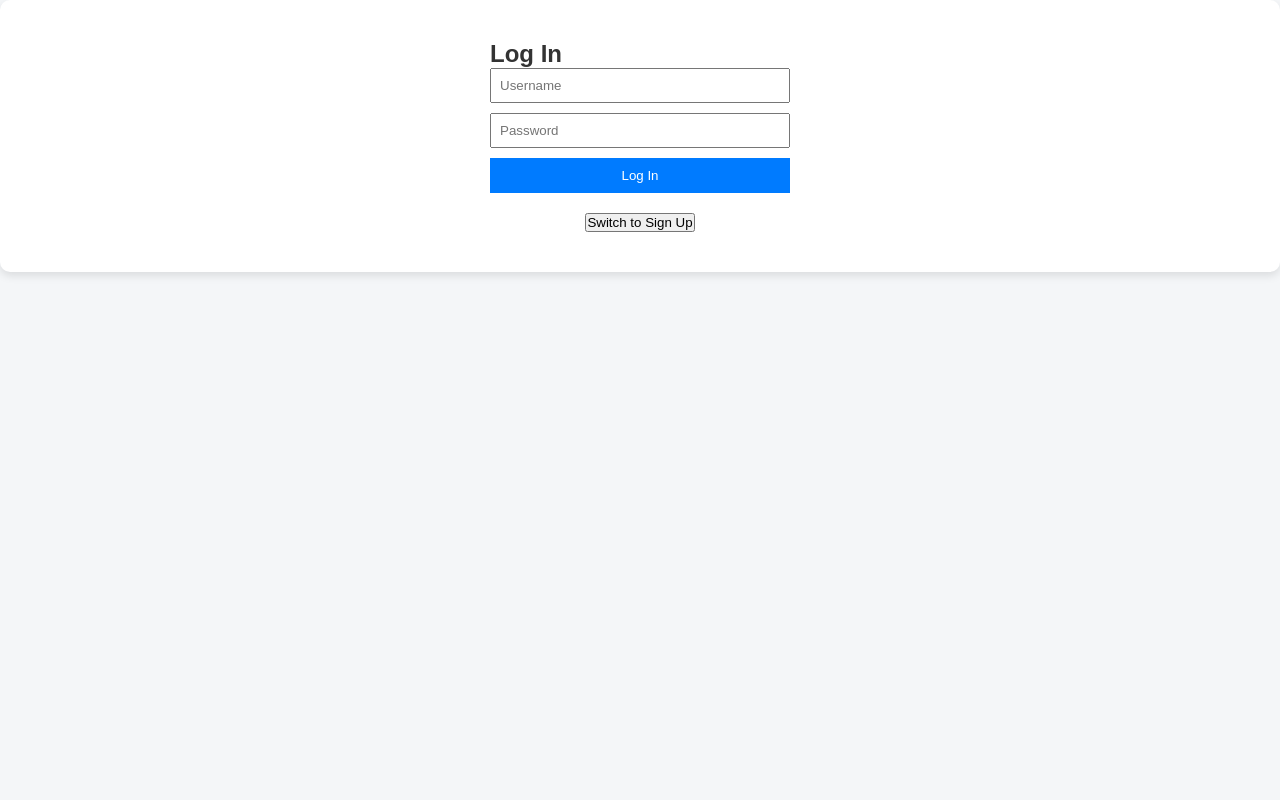
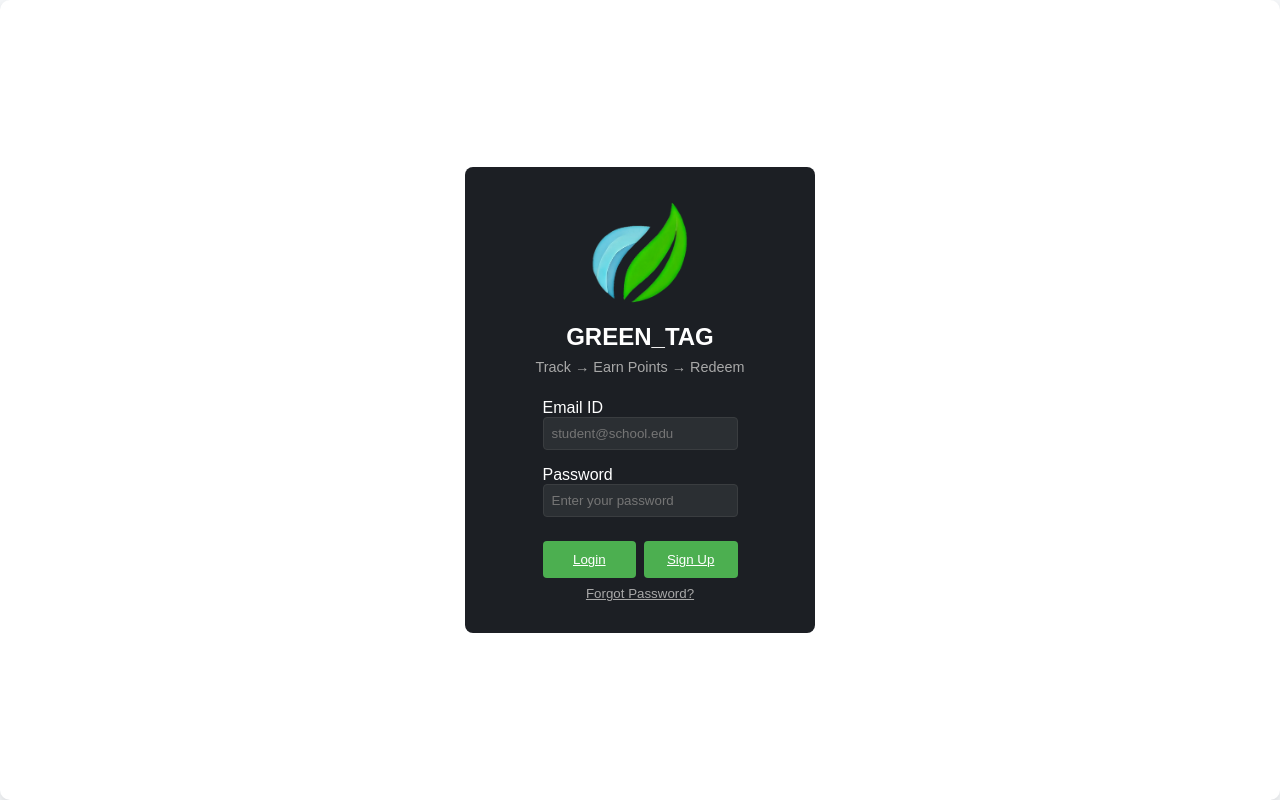
Before and after one commit to akayy-dev/HackRPIProject, a React (Create React App) app in the folder frontend/: page / in a window 1280 px wide. Built offline with nearby package versions, Linux system fonts and the light colour scheme.

Commit message:
updated auth container

```diff
--- a/frontend/src/App.js
+++ b/frontend/src/App.js
@@ -10,19 +10,14 @@ import AuthForm from './components/auth/AuthForm';
 import './styles/App.css';
 
 const App = () => {
-  // Initialize login state based on session storage
   const [isLoggedIn, setIsLoggedIn] = useState(sessionStorage.getItem('user') !== null);
-  const [formType, setFormType] = useState('login'); // Toggle between login and signup
   const [notification, setNotification] = useState({ message: '', type: '' });
 
-  // Mock credentials for demonstration (for login form validation)
   const correctUsername = 'user';
   const correctPassword = 'password';
 
-  // Handle form submission for login/signup
-  const handleAuthSubmit = ({ username, password }) => {
+  const handleAuthSubmit = ({ username, password }, formType) => {
     if (formType === 'login') {
-      // Mock login validation
       if (username === correctUsername && password === correctPassword) {
         sessionStorage.setItem('user', username);
         setIsLoggedIn(true);
@@ -31,23 +26,16 @@ const App = () => {
         setNotification({ message: 'Incorrect username or password', type: 'error' });
       }
     } else if (formType === 'signup') {
-      // Mock signup action (you could add actual signup logic here)
       sessionStorage.setItem('user', username);
       setIsLoggedIn(true);
       setNotification({ message: 'Signup successful!', type: 'success' });
     }
   };
 
-  // Logout function to clear session and update state
   const handleLogout = () => {
-    sessionStorage.removeItem('user'); // Clear user data from storage
-    setIsLoggedIn(false); // Update login state
+    sessionStorage.removeItem('user');
+    setIsLoggedIn(false);
     setNotification({ message: 'Logged out successfully.', type: 'success' });
-  };
-
-  // Toggle between login and signup forms
-  const toggleFormType = () => {
-    setFormType((prevType) => (prevType === 'login' ? 'signup' : 'login'));
   };
 
   return (
@@ -63,10 +51,7 @@ const App = () => {
         </>
       ) : (
         <div className="auth-container">
-          <AuthForm onSubmit={handleAuthSubmit} formType={formType} setNotification={setNotification} />
-          <button onClick={toggleFormType}>
-            {formType === 'login' ? 'Switch to Sign Up' : 'Switch to Log In'}
-          </button>
+          <AuthForm onSubmit={handleAuthSubmit} setNotification={setNotification} />
           {notification.message && <p className={`notification ${notification.type}`}>{notification.message}</p>}
         </div>
       )}
--- a/frontend/src/components/auth/AuthForm.js
+++ b/frontend/src/components/auth/AuthForm.js
@@ -1,49 +1,61 @@
+// src/components/auth/AuthForm.js
+
 import React, { useState } from 'react';
+import PropTypes from 'prop-types';
 import '../../styles/authForm.css';
 
-const AuthForm = ({ onSubmit, formType, setNotification }) => {
+const AuthForm = ({ onSubmit, setNotification }) => {
   const [username, setUsername] = useState('');
   const [password, setPassword] = useState('');
-  const [confirmPassword, setConfirmPassword] = useState('');
 
-  const handleSubmit = (e) => {
+  const handleSubmit = (e, formType) => {
     e.preventDefault();
-    if (formType === 'signup' && password !== confirmPassword) {
-      setNotification({ message: 'Passwords do not match!', type: 'error' });
-      return;
-    }
-    onSubmit({ username, password });
+    onSubmit({ username, password }, formType);
   };
 
   return (
     <div className="auth-form">
-      <h2>{formType === 'login' ? 'Log In' : 'Sign Up'}</h2>
+      <img src="/image.png" alt="Logo" className="auth-logo" />
+      <h2>GREEN_TAG</h2>
+      <p>Track → Earn Points → Redeem</p>
+      <form>
+        <div className="input-group">
+          <label>Email ID</label>
           <input
             type="text"
-        placeholder="Username"
             value={username}
             onChange={(e) => setUsername(e.target.value)}
-        required
+            placeholder="student@school.edu"
           />
+        </div>
+        <div className="input-group">
+          <label>Password</label>
           <input
             type="password"
-        placeholder="Password"
             value={password}
             onChange={(e) => setPassword(e.target.value)}
-        required
+            placeholder="Enter your password"
           />
-      {formType === 'signup' && (
-        <input
-          type="password"
-          placeholder="Confirm Password"
-          value={confirmPassword}
-          onChange={(e) => setConfirmPassword(e.target.value)}
-          required
-        />
-      )}
-      <button onClick={handleSubmit}>{formType === 'login' ? 'Log In' : 'Sign Up'}</button>
+        </div>
+        <div className="button-group">
+          <button type="button" onClick={(e) => handleSubmit(e, 'login')} className="auth-submit">
+            Login
+          </button>
+          <button type="button" onClick={(e) => handleSubmit(e, 'signup')} className="auth-submit">
+            Sign Up
+          </button>
+        </div>
+      </form>
+      <button onClick={() => setNotification({ message: 'Forgot password?', type: 'info' })}>
+        Forgot Password?
+      </button>
     </div>
   );
 };
 
+AuthForm.propTypes = {
+  onSubmit: PropTypes.func.isRequired,
+  setNotification: PropTypes.func.isRequired,
+};
+
 export default AuthForm;
--- a/frontend/src/pages/HomePage.js
+++ b/frontend/src/pages/HomePage.js
@@ -3,7 +3,7 @@
 import React, { useState, useEffect } from 'react';
 import TripForm from '../components/emissions/TripForm';
 import LocationTable from '../components/home/LocationTable.js';
-import LocationDisplay from '../components/home/locationDisplay.js';
+import LocationDisplay from '../components/home/LocationDisplay.js';
 import { getGeolocation, fetchLocationData } from '../services/locationService';
 
 const HomePage = () => {
--- a/frontend/src/styles/authForm.css
+++ b/frontend/src/styles/authForm.css
@@ -1,19 +1,81 @@
+/* src/components/auth/AuthForm.css */
+
+.auth-container {
+  display: flex;
+  align-items: center;
+  justify-content: center;
+  height: 100vh;
+  background-color: #1c1f24;
+}
+
 .auth-form {
   display: flex;
   flex-direction: column;
-    width: 300px;
-    margin: 0 auto;
+  align-items: center;
+  background-color: #1c1f24;
+  padding: 2rem;
+  border-radius: 8px;
+  color: #fff;
+  width: 350px;
 }
 
-  .auth-form input {
-    margin-bottom: 10px;
-    padding: 8px;
+.auth-logo {
+  width: 100px;
+  height: auto;
+  margin-bottom: 1rem;
 }
 
-  .auth-form button {
-    padding: 10px;
-    background-color: #007bff;
+h2 {
+  font-size: 1.5rem;
+  margin-bottom: 0.5rem;
+}
+
+p {
+  font-size: 0.9rem;
+  color: #a8a8a8;
+  margin-bottom: 1.5rem;
+}
+
+.input-group {
+  display: flex;
+  flex-direction: column;
+  margin-bottom: 1rem;
+  width: 100%;
+}
+
+input {
+  padding: 0.5rem;
+  border-radius: 4px;
+  border: 1px solid #3a3d40;
+  background-color: #2b2f33;
+  color: #fff;
+}
+
+.button-group {
+  display: flex;
+  justify-content: space-between;
+  width: 100%;
+}
+
+.auth-submit {
+  background-color: #4caf50;
   color: white;
+  padding: 0.7rem;
   border: none;
+  border-radius: 4px;
   cursor: pointer;
+  width: 48%;
 }
+
+.auth-submit:hover {
+  background-color: #45a049;
+}
+
+button {
+  background: none;
+  border: none;
+  color: #a8a8a8;
+  cursor: pointer;
+  margin-top: 0.5rem;
+  text-decoration: underline;
+}
```
Also changed, not shown: frontend/public/image.png (added). Lines whose indentation alone changed are shown as unchanged.
